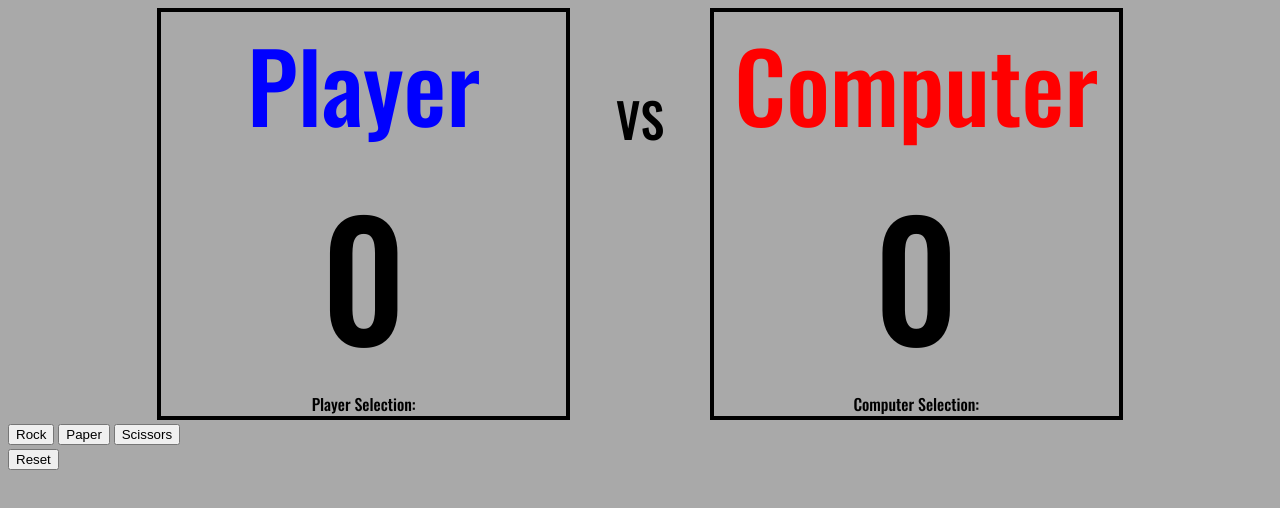
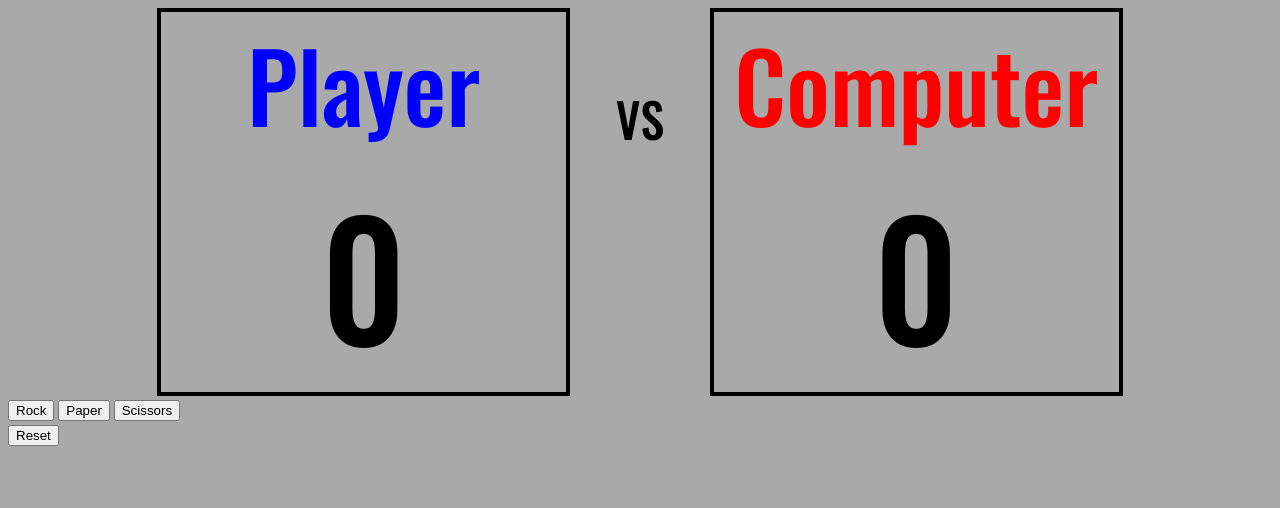
Before and after one commit to CoryMusick/Rock-Paper-Scissors, a plain HTML site: page rps.html in a window 1280 px wide. Both pictures are taken after a click on the button "Reset". Drawn offline with nearby package versions, Linux system fonts and the light colour scheme.

Commit message:
fixed reset bug

```diff
--- a/rps.css
+++ b/rps.css
@@ -21,7 +21,6 @@ body{
 
 }
 
-
 .name{
     font-size: 6em;
 }
@@ -35,4 +34,5 @@ body{
 .score{
     font-size: 10em;
 
+
 }
--- a/rps.html
+++ b/rps.html
@@ -13,7 +13,7 @@
         <link rel="preconnect" href="https://fonts.googleapis.com">
         <link rel="preconnect" href="https://fonts.gstatic.com" crossorigin>
         <link href="https://fonts.googleapis.com/css2?family=Oswald:wght@500;700&display=swap" rel="stylesheet">
-        <link rel="stylesheet" href="rps.css"
+        <link rel="stylesheet" href="rps.css">
     </head>
     <body>
         <!--[if lt IE 7]>
--- a/rps.js
+++ b/rps.js
@@ -17,7 +17,7 @@ const playerSelectionContainer =  document.querySelector("#player-selection");
 // Adding Event Listners to Buttons
 buttons.forEach((button) => {
     button.addEventListener("click", () =>{
-        if(playerWin < 5 && computerWin < 5){
+        if(playerWin < 5 && computerWin < 5 && button.id != "reset"){
             game(playerSelection(button.id), computerSelection())
         }
         if(button.id == "reset"){
@@ -39,11 +39,11 @@ function computerSelection() {
 
 //Reset Button Functionality
 function reset() {
-    computerWinContainer.textContent = "Computer Wins: 0"
-    playerWinContainer.textContent = "Player Wins: 0"
-    playerSelectionContainer.textContent = "Player Selection: 0"
-    computerSelectionContainer.textContent = "Computer Selection: 0"
-    results.textContent = "Result:"
+    computerWinContainer.textContent = "0"
+    playerWinContainer.textContent = "0"
+    playerSelectionContainer.textContent = ""
+    computerSelectionContainer.textContent = ""
+    results.textContent = ""
     playerWin = 0;
     computerWin = 0;
 }
```
